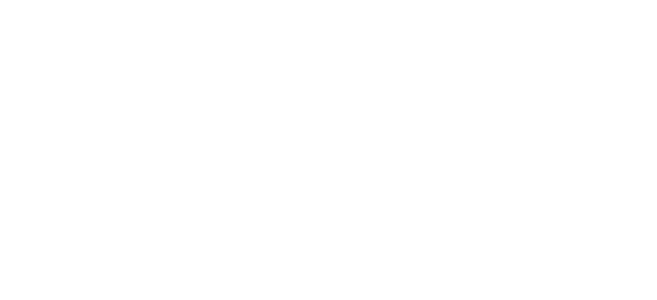
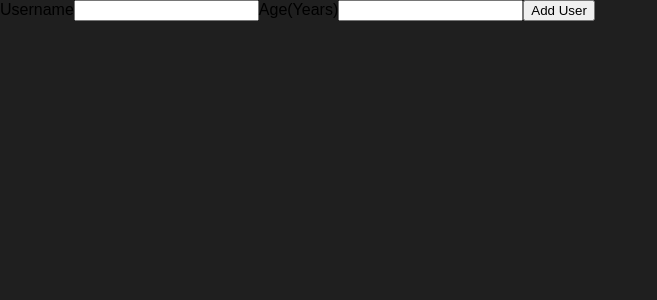
Before and after one commit to Eldor-dev/A-Complete-Practice-Project, a React (Create React App) app: page / in a window 1280 px wide. Shown: the top 300 px of the page, without its empty margins (0-657 px from the left). Built offline with nearby package versions, Linux system fonts and the light colour scheme.

Commit message:
Adding a User Component

```diff
--- a/src/App.js
+++ b/src/App.js
@@ -1,10 +1,10 @@
-import React from 'react';
-
+import React from "react";
+import AddUser from "./components/Users/AddUser";
 
 function App() {
   return (
     <div>
-
+      <AddUser />
     </div>
   );
 }
--- /dev/null
+++ b/src/components/Users/AddUser.js
@@ -0,0 +1,16 @@
+const AddUser = () => {
+  const addUserHandler = (e) => {
+    e.preventDefault();
+  };
+  return (
+    <form onSubmit={addUserHandler}>
+      <label htmlFor="username">Username</label>
+      <input id="username" type="text" />
+      <label htmlFor="age">Age(Years)</label>
+      <input id="age" type="text" />
+      <button type="submit">Add User</button>
+    </form>
+  );
+};
+
+export default AddUser;
--- a/src/index.css
+++ b/src/index.css
@@ -4,6 +4,7 @@
 
 html {
   font-family: sans-serif;
+  background-color: #1f1f1f;
 }
 
 body {
```
